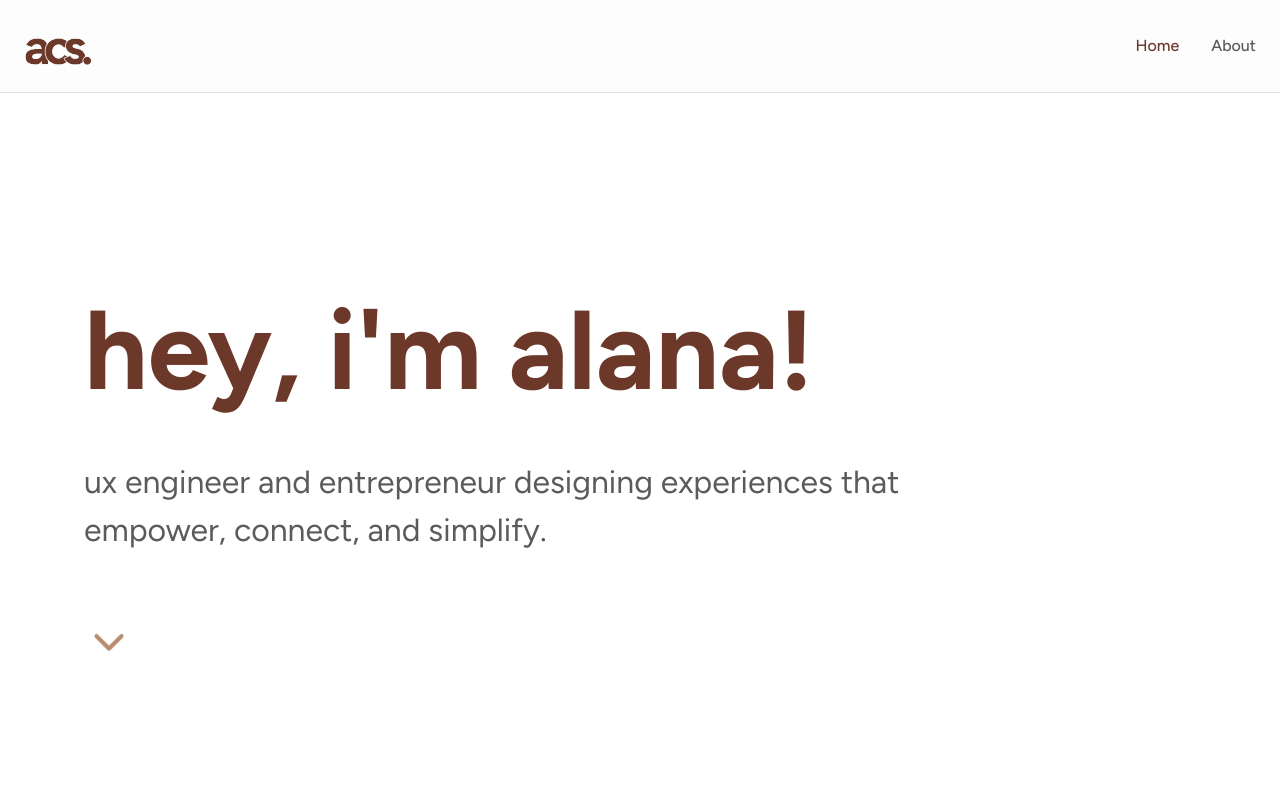
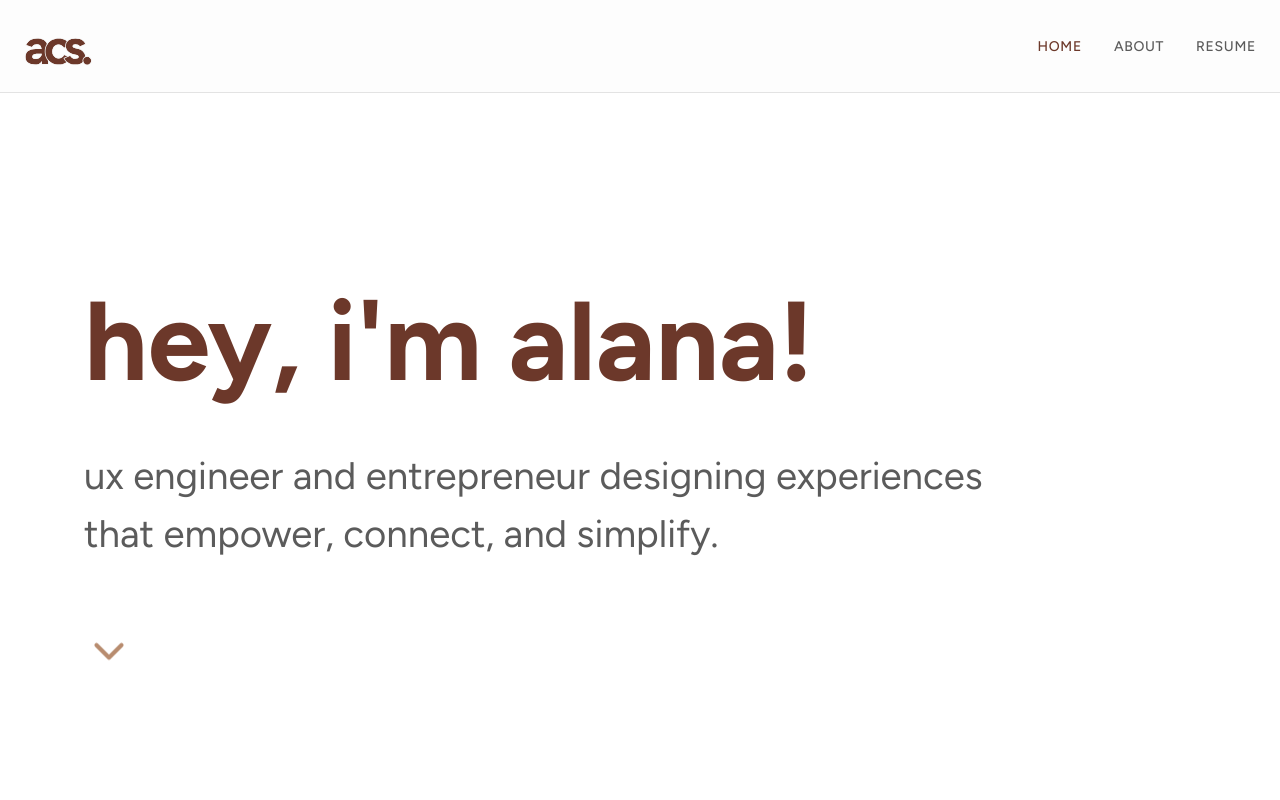
Before and after one commit to alana-stull/portfolio, a React (Vite) app: page / in a window 1280 px wide. Shown: the top 800 px of the page. Built offline with nearby package versions, Linux system fonts and the light colour scheme.

Commit message:
feat: update navigation with resume link to PDF
Add resume link to desktop/mobile navs and adjust subtitle/nav labels.

Co-authored-by: alana stull <107590966+alana-stull@users.noreply.github.com>

```diff
--- a/src/components/Navigation.tsx
+++ b/src/components/Navigation.tsx
@@ -10,9 +10,11 @@ export function Navigation() {
   const isActive = (path: string) => location.pathname === path;
 
   const navLinks = [
-    { path: '/', label: 'Home' },
-    { path: '/about', label: 'About' },
+    { path: '/', label: 'HOME' },
+    { path: '/about', label: 'ABOUT' },
   ];
+
+  const resumeLink = { href: '/path-to-resume.pdf', label: 'RESUME' };
 
   return (
     <nav className="fixed top-0 left-0 right-0 z-50 border-b border-transparent" style={{ backgroundColor: 'rgba(252, 252, 252, 0.7)', backdropFilter: 'blur(12px)', WebkitBackdropFilter: 'blur(12px)' }}>
@@ -27,15 +29,31 @@ export function Navigation() {
               <Link
                 key={link.path}
                 to={link.path}
-                className="transition-colors"
+                className="transition-colors tracking-wide"
                 style={{
                   color: isActive(link.path) ? 'var(--color-brown-primary)' : 'var(--color-gray-text)',
-                  fontWeight: 'var(--font-weight-medium)'
+                  fontWeight: 'var(--font-weight-medium)',
+                  fontSize: 'var(--font-size-small)',
+                  letterSpacing: '0.05em'
                 }}
               >
                 {link.label}
               </Link>
             ))}
+            <a
+              href={resumeLink.href}
+              target="_blank"
+              rel="noopener noreferrer"
+              className="transition-colors tracking-wide"
+              style={{
+                color: 'var(--color-gray-text)',
+                fontWeight: 'var(--font-weight-medium)',
+                fontSize: 'var(--font-size-small)',
+                letterSpacing: '0.05em'
+              }}
+            >
+              {resumeLink.label}
+            </a>
           </div>
 
           {/* Mobile Menu Button */}
@@ -57,15 +75,32 @@ export function Navigation() {
                 key={link.path}
                 to={link.path}
                 onClick={() => setIsOpen(false)}
-                className="block py-2 transition-colors"
+                className="block py-2 transition-colors tracking-wide"
                 style={{
                   color: isActive(link.path) ? 'var(--color-brown-primary)' : 'var(--color-gray-text)',
-                  fontWeight: 'var(--font-weight-medium)'
+                  fontWeight: 'var(--font-weight-medium)',
+                  fontSize: 'var(--font-size-small)',
+                  letterSpacing: '0.05em'
                 }}
               >
                 {link.label}
               </Link>
             ))}
+            <a
+              href={resumeLink.href}
+              target="_blank"
+              rel="noopener noreferrer"
+              onClick={() => setIsOpen(false)}
+              className="block py-2 transition-colors tracking-wide"
+              style={{
+                color: 'var(--color-gray-text)',
+                fontWeight: 'var(--font-weight-medium)',
+                fontSize: 'var(--font-size-small)',
+                letterSpacing: '0.05em'
+              }}
+            >
+              {resumeLink.label}
+            </a>
           </div>
         )}
       </div>
--- a/src/pages/Home.tsx
+++ b/src/pages/Home.tsx
@@ -135,7 +135,7 @@ export function Home() {
               hey, i'm alana!
             </h1>
             <p style={{
-              fontSize: 'clamp(1.5rem, 2.5vw, 2.25rem)',
+              fontSize: 'clamp(1.75rem, 3vw, 2.75rem)',
               fontWeight: 'var(--font-weight-regular)',
               lineHeight: '1.5',
               color: 'var(--color-gray-text)',
```
